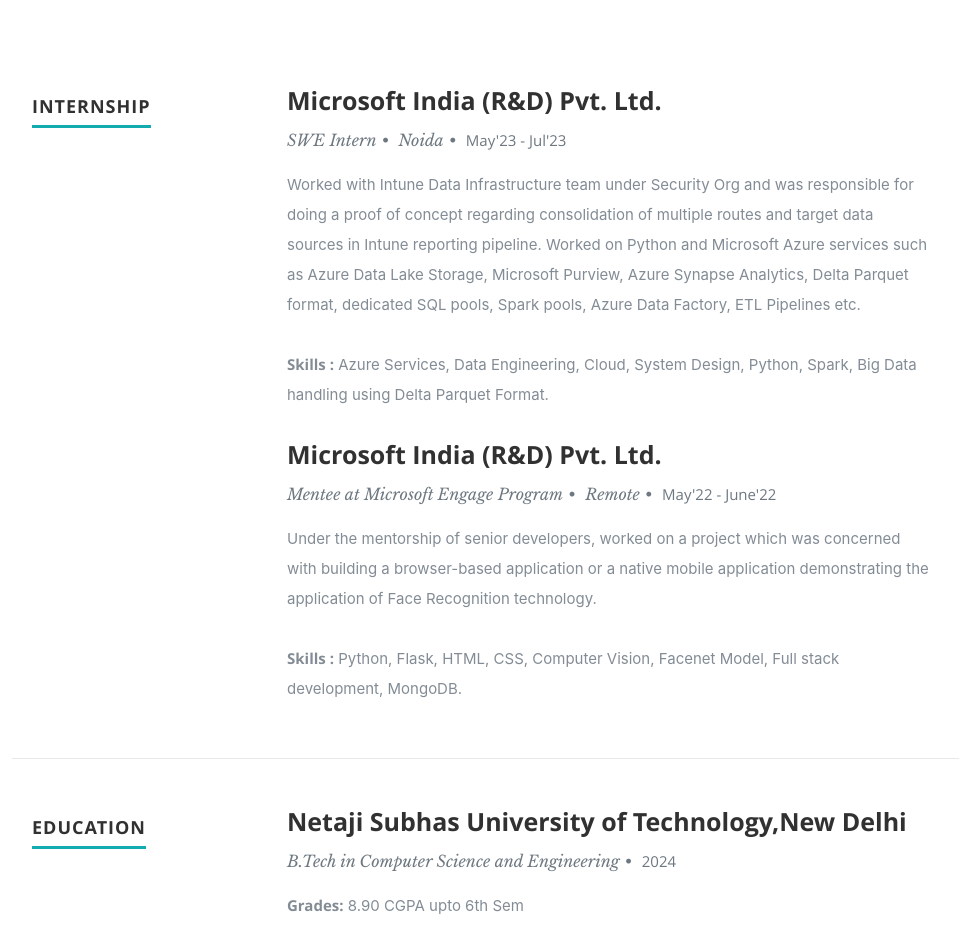
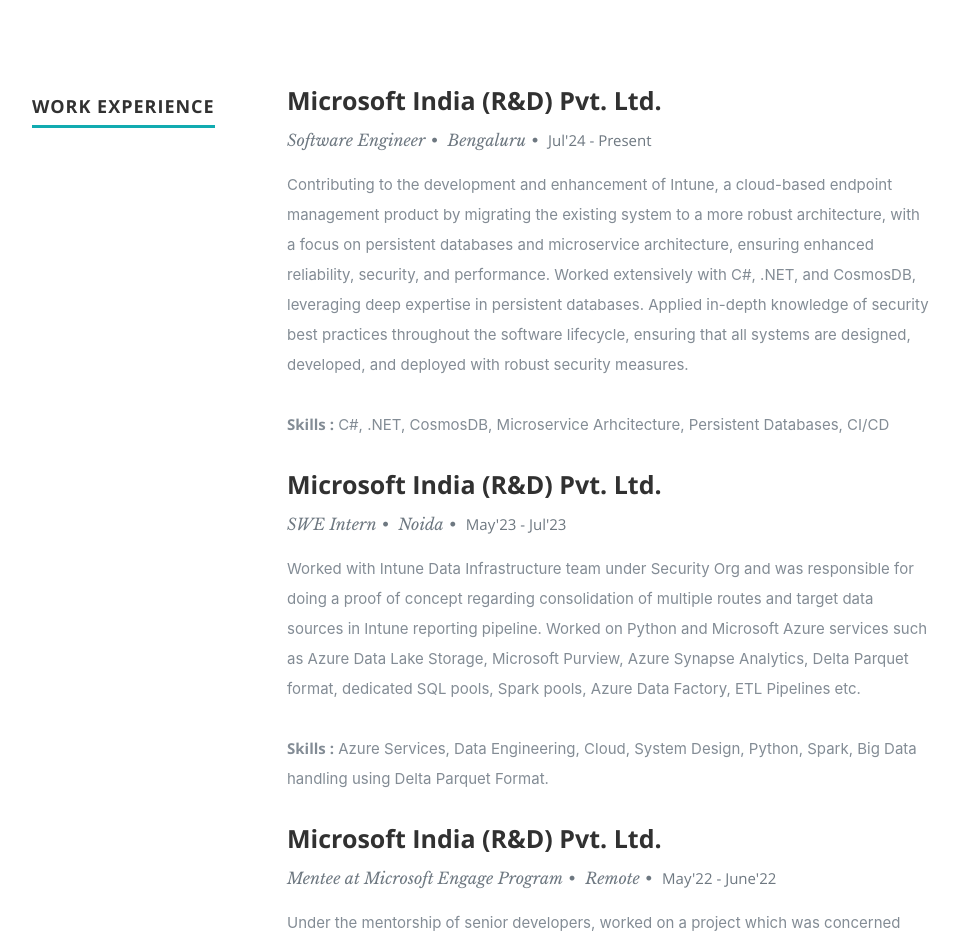
Before and after one commit to amoghgarg20/Portfolio, a React (Create React App) app: page / in a window 1280 px wide. Shown: the part 1440-2377 px from the top of the page, without its empty margins (118-1077 px from the left). Built offline with nearby package versions, Linux system fonts and the light colour scheme.

Commit message:
Updated Resume

```diff
--- a/src/components/Footer.js
+++ b/src/components/Footer.js
@@ -37,7 +37,7 @@ export default class Footer extends Component {
             </div>
             <div class="copyright">
               <ul>
-                <li>Last Updated Jan'2024</li>
+                <li>Last Updated Dec'2024</li>
                 <li>Copyright © Amogh Garg</li>
               </ul>
             </div>
--- a/src/components/Resume.js
+++ b/src/components/Resume.js
@@ -9,7 +9,7 @@ export default class Resume extends Component {
           <div className="row work">
             <div className="three columns header-col">
               <h1>
-                <span>Internship</span>
+                <span>Work Experience</span>
               </h1>
             </div>
 
--- a/src/resumeData.js
+++ b/src/resumeData.js
@@ -27,7 +27,7 @@ let resumeData = {
     },
   ],
   aboutme:
-    "As a final year student pursuing a degree in Computer Science and Engineering, I am eager to learn and apply my skills in the field. I have a strong foundation in programming languages such as C++ and Python, and am proficient in data structures and algorithms. I am also interested in exploring new technologies and fields such as Machine Learning and Data-Science and staying up-to-date with the latest developments in the field. I am looking for opportunities to continue learning and growing as a software engineer while making meaningful contributions to the industry",
+    "As a Software Engineer at Microsoft, my current tech stack includes working with C# and .NET. I hold a BTech in Computer Science and Engineering from Netaji Subhas University of Technology (formerly NSIT), and have a strong foundation in C++ and Python, with proficiency in data structures and algorithms and System-Design. Passionate about exploring new technologies, I am particularly interested in AI and Security of Software systems, and continuously strive to stay up-to-date with the latest advancements. Eager to contribute to the industry, I seek opportunities for further growth and learning as a software engineer.",
   address: "India",
   mobile: "+(91) 8130463841",
   email: "amoghgarg9@gmail.com",
@@ -36,7 +36,7 @@ let resumeData = {
       UniversityName: "Netaji Subhas University of Technology,New Delhi",
       specialization: "B.Tech in Computer Science and Engineering",
       YearOfPassing: "2024",
-      Marks: "8.90 CGPA upto 6th Sem",
+      Marks: "8.84/10",
       link: "/images/Transcript.pdf",
       name: "Transcript",
     },
@@ -58,6 +58,16 @@ let resumeData = {
     },
   ],
   internship: [
+    {
+      OrgName: "Microsoft India (R&D) Pvt. Ltd.",
+      role: "Software Engineer",
+      location: "Bengaluru",
+      time: "Jul'24 - Present",
+      Description:
+        "Contributing to the development and enhancement of Intune, a cloud-based endpoint management product by migrating the existing system to a more robust architecture, with a focus on persistent databases and microservice architecture, ensuring enhanced reliability, security, and performance. Worked extensively with C#, .NET, and CosmosDB, leveraging deep expertise in persistent databases. Applied in-depth knowledge of security best practices throughout the software lifecycle, ensuring that all systems are designed, developed, and deployed with robust security measures.",
+      Skills:
+        "C#, .NET, CosmosDB, Microservice Arhcitecture, Persistent Databases, CI/CD",
+    },
     {
       OrgName: "Microsoft India (R&D) Pvt. Ltd.",
       role: "SWE Intern",
@@ -99,6 +109,15 @@ let resumeData = {
   ],
   skillsDescription: "Following are my technical skills:",
   skills: [
+    {
+      skillname: "C#",
+    },
+    {
+      skillname: ".NET",
+    },
+    {
+      skillname: "CosmosDB",
+    },
     {
       skillname: "Python",
     },
```
Also changed, not shown: 1 other file (tests, documents, lock files or other folders).
